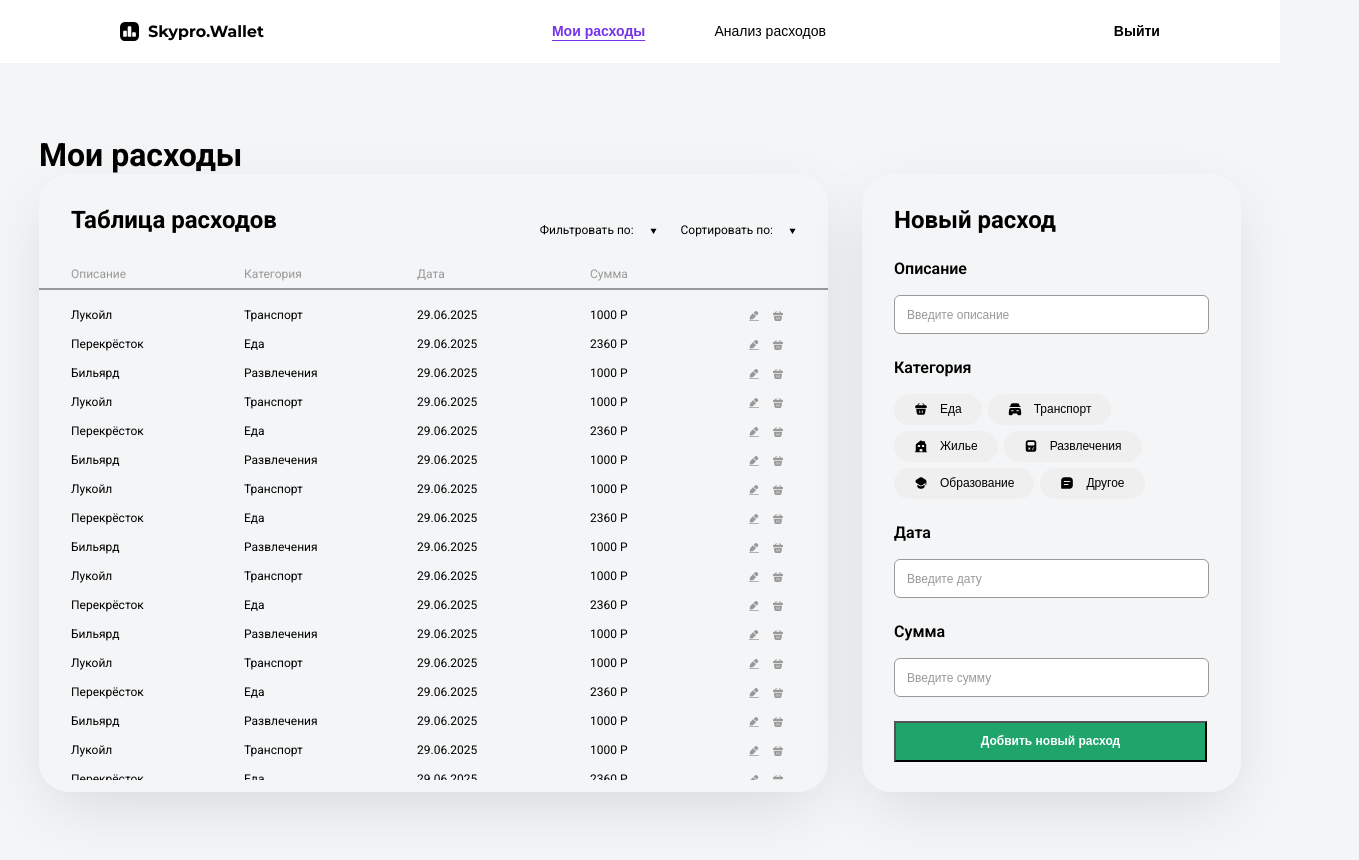
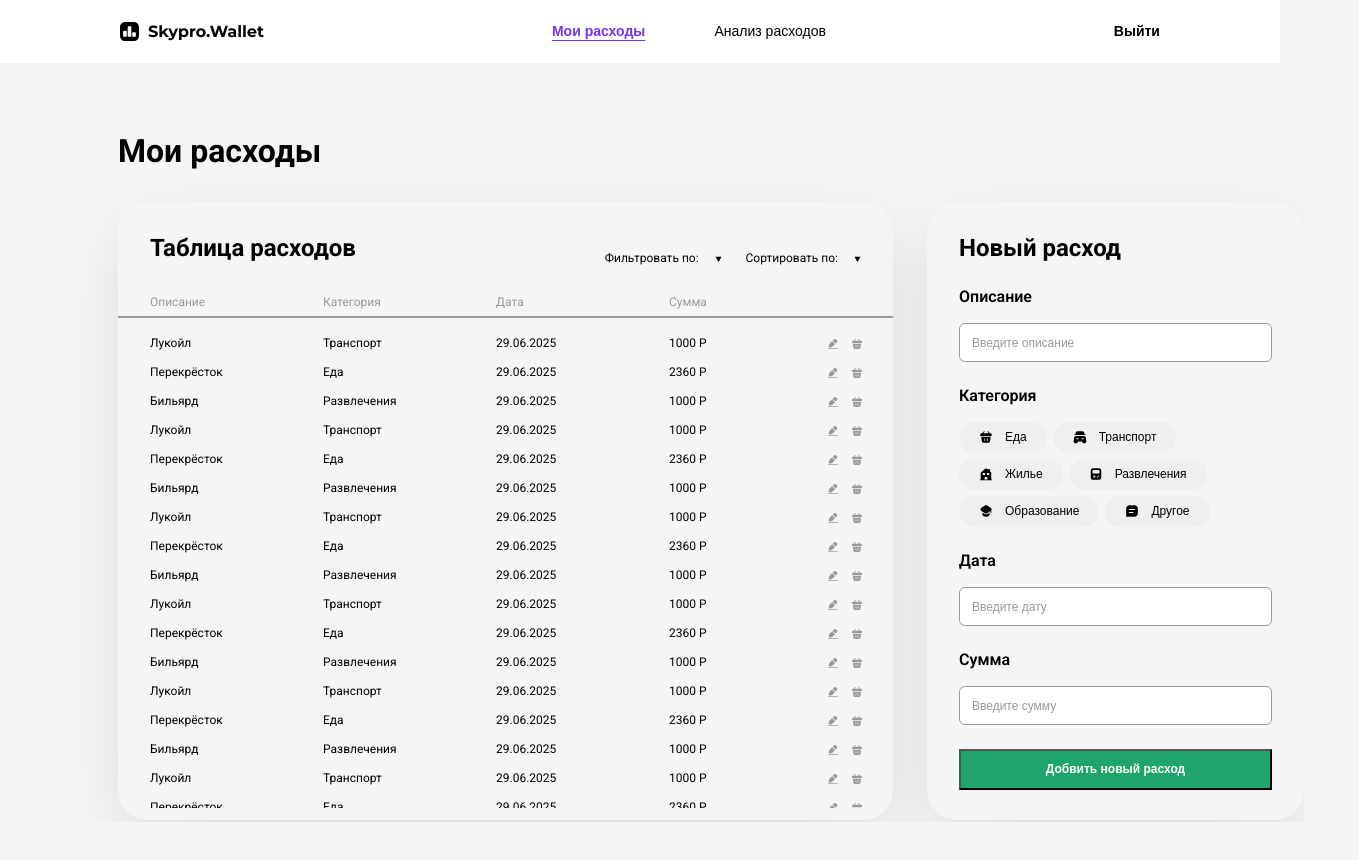
Before and after one commit to x3imal/SkyproWallet, a React (Vite) app: page / in a window 1280 px wide. Shown: the top 860 px of the page, 1359 px wide, since content can reach past the window. After the commit the page ends 822 px from the top, so only its background shows below. Built offline with nearby package versions, Linux system fonts and the light colour scheme.

Commit message:
expense-table: установили правильное расположение таблиц

```diff
--- a/src/components/ExpenseTable.jsx
+++ b/src/components/ExpenseTable.jsx
@@ -2,18 +2,22 @@ import { useEffect, useState } from 'react';
 import styled from 'styled-components';
 
 export const TableItem = styled.div`
-  padding: 0px 118px;
+    width: 100%;
+    padding: 32px 118px 0;
+    box-sizing: border-box;
 `;
 
 export const TableTitle = styled.div`
-  h2 {
-    color: rgba(0, 0, 0, 1);
-    font-size: 32px;
-    font-weight: 700;
-    text-align: left;
-  }
+    margin-top: 0;
+    margin-bottom: 32px;
+
+    h2 {
+        margin: 0;
+        font-size: 32px;
+        font-weight: 700;
+        color: #000000;
+    }
 `;
-
 export const TableInfo = styled.div`
   display: flex;
   gap: 34px;
--- a/src/pages/MainPage.jsx
+++ b/src/pages/MainPage.jsx
@@ -97,20 +97,20 @@ const ExitButton = styled.button`
 `;
 
 const Main = styled.main`
-    flex: 1;
     display: flex;
-    justify-content: center;
+    justify-content: flex-start;
     align-items: center;
 `;
 
 const MainInner = styled.div`
     width: 100%;
     max-width: 1440px;
-    height: 800px;
+    height: auto;
     margin: 0 auto;
     display: flex;
-    justify-content: center;
-    align-items: center;
+    flex-direction: column;
+    align-items: flex-start;
+    padding-top: 36px;
 
     @media (max-width: 768px) {
         height: auto;
```
